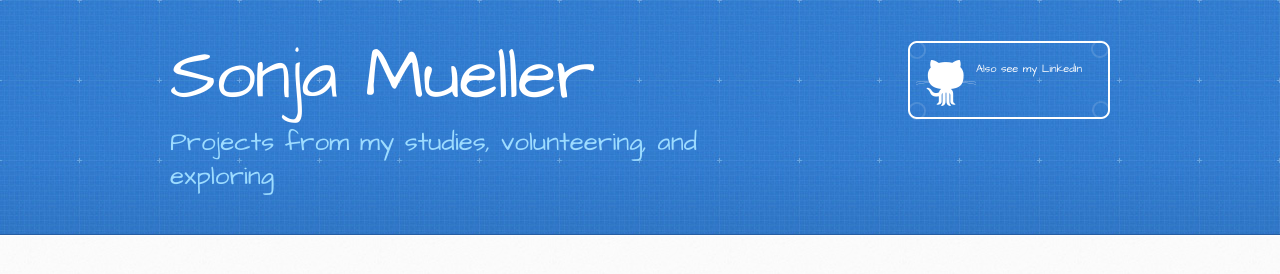
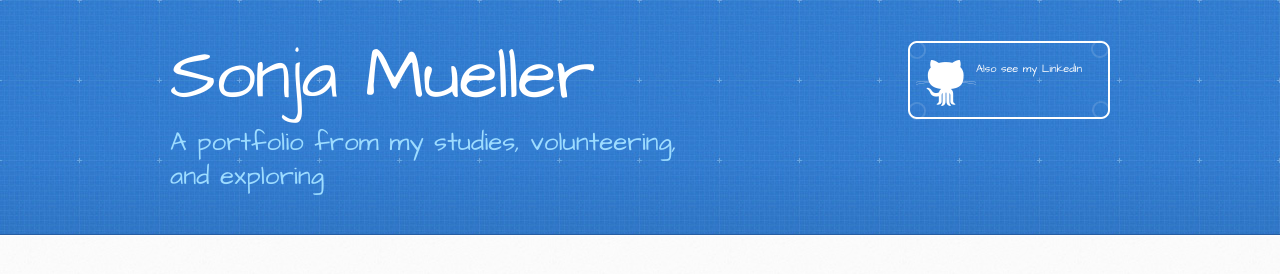
Before and after one commit to SonjaAM/SonjaAM.github.io, a plain HTML site: page index.html in a window 1280 px wide. Drawn offline with Linux system fonts and the light colour scheme.

Commit message:
Update index.html

```diff
--- a/index.html
+++ b/index.html
@@ -13,14 +13,14 @@
     <script src="//html5shiv.googlecode.com/svn/trunk/html5.js"></script>
     <![endif]-->
 
-    <title>Portfolio for Sonja Mueller</title>
+    <title>Sonja Mueller</title>
   </head>
 
   <body>
     <header>
       <div class="inner">
         <h1>Sonja Mueller</h1>
-        <h2> Projects from my studies, volunteering, and exploring</h2>
+        <h2> A portfolio from my studies, volunteering, and exploring</h2>
         <a href="https://www.linkedin.com/in/sonja-mueller-58730680" class="button"><small>Also see my LinkedIn</small> </a>
       </div>
     </header>
```
